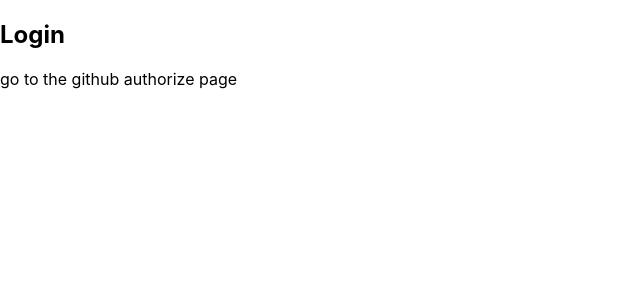
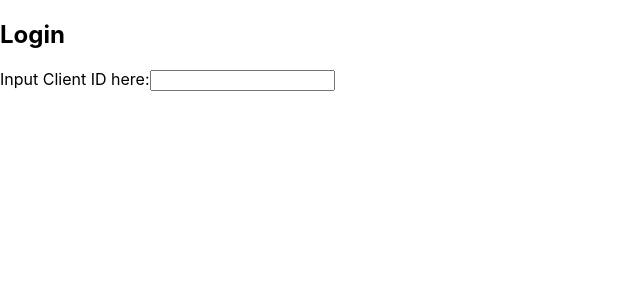
Before and after one commit to joshparkerj/github-repo-wrangler, a Next.js app: page /login in a window 1280 px wide. Shown: the top 300 px of the page, without its empty margins (0-640 px from the left). Built offline with nearby package versions, Linux system fonts and the light colour scheme.

Commit message:
make the user input client id lol

```diff
--- a/next.config.js
+++ b/next.config.js
@@ -2,7 +2,7 @@
 const nextConfig = {
   reactStrictMode: true,
   // https://wallis.dev/blog/deploying-a-next-js-app-to-github-pages
-  assetPrefix: '/github-repo-wrangler/',
+  assetPrefix: process.env.NODE_ENV === 'development' ? '' : '/github-repo-wrangler/',
 }
 
 module.exports = nextConfig
--- a/pages/login.tsx
+++ b/pages/login.tsx
@@ -1,10 +1,18 @@
+import { useState } from 'react';
+
 import type { NextPage } from 'next';
 
 const Login: NextPage = () => {
+  const [clientId, setClientId] = useState('');
+
   return (
     <div>
       <h2>Login</h2>
-      <a href="https://github.com/login/oauth/authorize">go to the github authorize page</a>
+      { clientId.length > 0 ? <a href={`https://github.com/login/oauth/authorize?client_id=${clientId}`}>go to the github authorize page</a> : null }
+      <label htmlFor="client-id-input">
+        Input Client ID here:
+        <input type="text" id="client-id-input" value={clientId} onChange={({ target: { value }}) => setClientId(value)} />
+      </label>
     </div>
   );
 };
```
